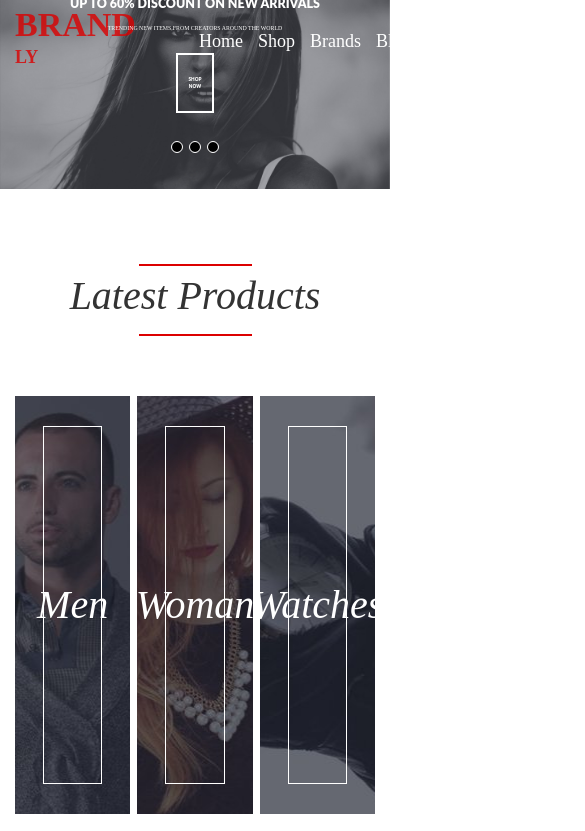
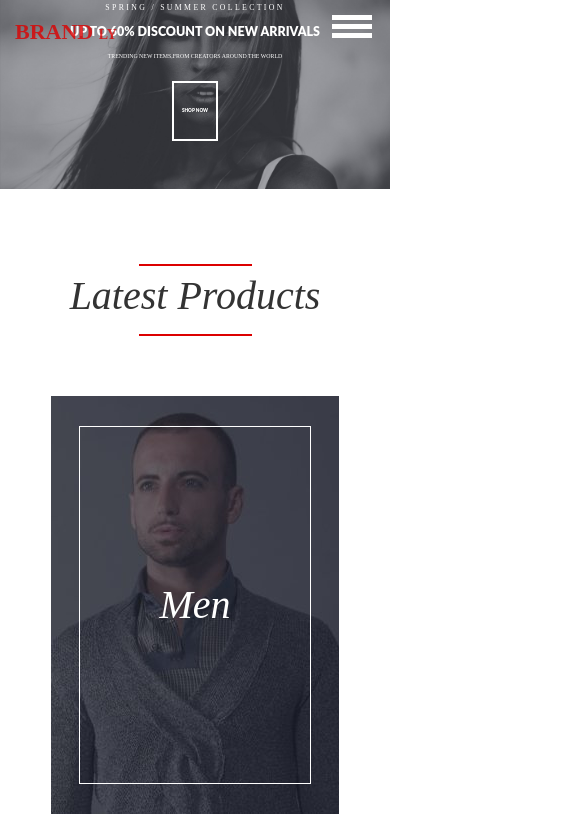
Before and after one commit to master-bogdan/brandly-shop, a website: page src/index.html in a window 390 px wide. Shown: the top 831 px of the page, 585 px wide, since content can reach past the window. Drawn offline with nearby package versions, Linux system fonts and the light colour scheme; files that its build step writes are made by us from their sources.

Commit message:
Make adaptation for 1200 | 991 | 767 screens

```diff
--- a/src/index.html
+++ b/src/index.html
@@ -37,6 +37,11 @@
                             <a href="#" class="menu__link">Contact</a>
                         </li>
                     </ul>
+                    <div class="hamburger">
+                        <span></span>
+                        <span></span>
+                        <span></span>
+                    </div>
                 </nav>
             </div>
         </header>
--- a/src/js/script.js
+++ b/src/js/script.js
@@ -0,0 +1,11 @@
+window.addEventListener('DOMContentLoaded', () => {
+    // Hamburger menu
+    const hamburger = document.querySelector('.hamburger');
+    const menu = document.querySelector('.menu');
+
+    hamburger.addEventListener('click', () => {
+        hamburger.classList.toggle('hamburger_active');
+        menu.classList.toggle('menu__active');
+    });
+
+});
--- a/src/sass/base/_media.scss
+++ b/src/sass/base/_media.scss
@@ -0,0 +1,152 @@
+@media screen and (max-width: 1199px) {
+    .header {
+        &__logo {
+            a {
+            font-size: 30px;
+                span {
+                    font-size: 18px;
+                }
+            }
+        }
+    }
+}
+
+@media screen and (max-width: 991px) {
+    .header {
+        &__logo {
+            a {
+            font-size: 24px;
+                span {
+                    font-size: 14px;
+                }
+            }
+        }
+    }
+    .carousel-caption {
+        bottom: 20%;
+        &_btn {
+            width: 15%;
+        }
+    }
+    .trending {
+        &__card {
+            flex-wrap: wrap;
+            justify-content: center;
+            &-text {
+                width: 80%;
+                text-align: left;
+                margin-top: 20px;
+            }
+            &-size {
+                width: 60%;
+                margin: 0 auto;
+                margin-top: 30px;
+            }
+            &-submit {
+                width: 60%;
+                margin: 0 auto;
+                margin-top: 30px;
+            }
+            &-indicators {
+                padding: 0;
+            }
+        }
+    }
+}
+
+@media screen and (max-width: 767px) {
+    .header {
+        &__logo {
+            width: 30%;
+            a {
+            font-size: 22px;
+                span {
+                    font-size: 14px;
+                }
+            }
+        }
+        nav{
+            .menu {
+                position: fixed;
+                display: flex;
+                flex-direction: column;
+                justify-content: space-evenly;
+                align-items: flex-start;
+                list-style: none;
+                top: 0;
+                left: -100%;
+                width: 60%;
+                background-color: rgba(0,0,0, 1);
+                height: 100vh;
+                transition: 0.6s all;
+                z-index: 999;
+                &__active {
+                    left: 0;
+                }
+                &__link {
+                    font-size: 21px;
+                    font-weight: 400;
+                    color: #ffffff;
+
+                }
+            }
+            .hamburger {
+                display: block;
+                width: 40px;
+                height: 30px;
+                margin-left: 80%;
+                span {
+                    display: block;
+                    height: 5px;
+                    width: 100%;
+                    background-color: #fff;
+                    margin-bottom: 4px;
+                    transition: 0.5s all
+                }
+                &_active {
+                    span {
+                        margin-bottom: -4px;
+                        &:nth-child(1) {
+                            transform: translateY(5px) rotate(-45deg);
+                        }
+                        &:nth-child(2) {
+                            display: none;
+                        }
+                        &:nth-child(3) {
+                            transform: translateY(5px) rotate(45deg);
+                        }
+                    }
+                }
+            }
+        }
+    }
+    .carousel-caption {
+        bottom: 15%;
+        z-index: 0;
+    }
+    .carousel-indicators {
+        z-index: 0;
+    }
+    .latest {
+        &__category {
+            flex-wrap: wrap;
+            justify-content: center;
+            &_card {
+                width: 80%;
+                margin-bottom: 20px;
+            }
+        }
+        &__sale {
+            flex-wrap: wrap;
+            &_card {
+                width: 100%;
+                margin-bottom: 20px;
+            }
+        }
+    }
+
+}
+
+@media screen and (max-width: 480px) {
+
+}
--- /dev/null
+++ b/src/sass/blocks/_hamburger.scss
@@ -0,0 +1,3 @@
+.hamburger {
+    display: none;
+}
--- a/src/sass/blocks/_header.scss
+++ b/src/sass/blocks/_header.scss
@@ -33,6 +33,10 @@
             list-style: none;
             justify-content: space-between;
             align-items: center;
+            z-index: 999;
+            #close {
+                display: none;
+            }
             &__item {
                 margin-right: 15px;
             }
```
